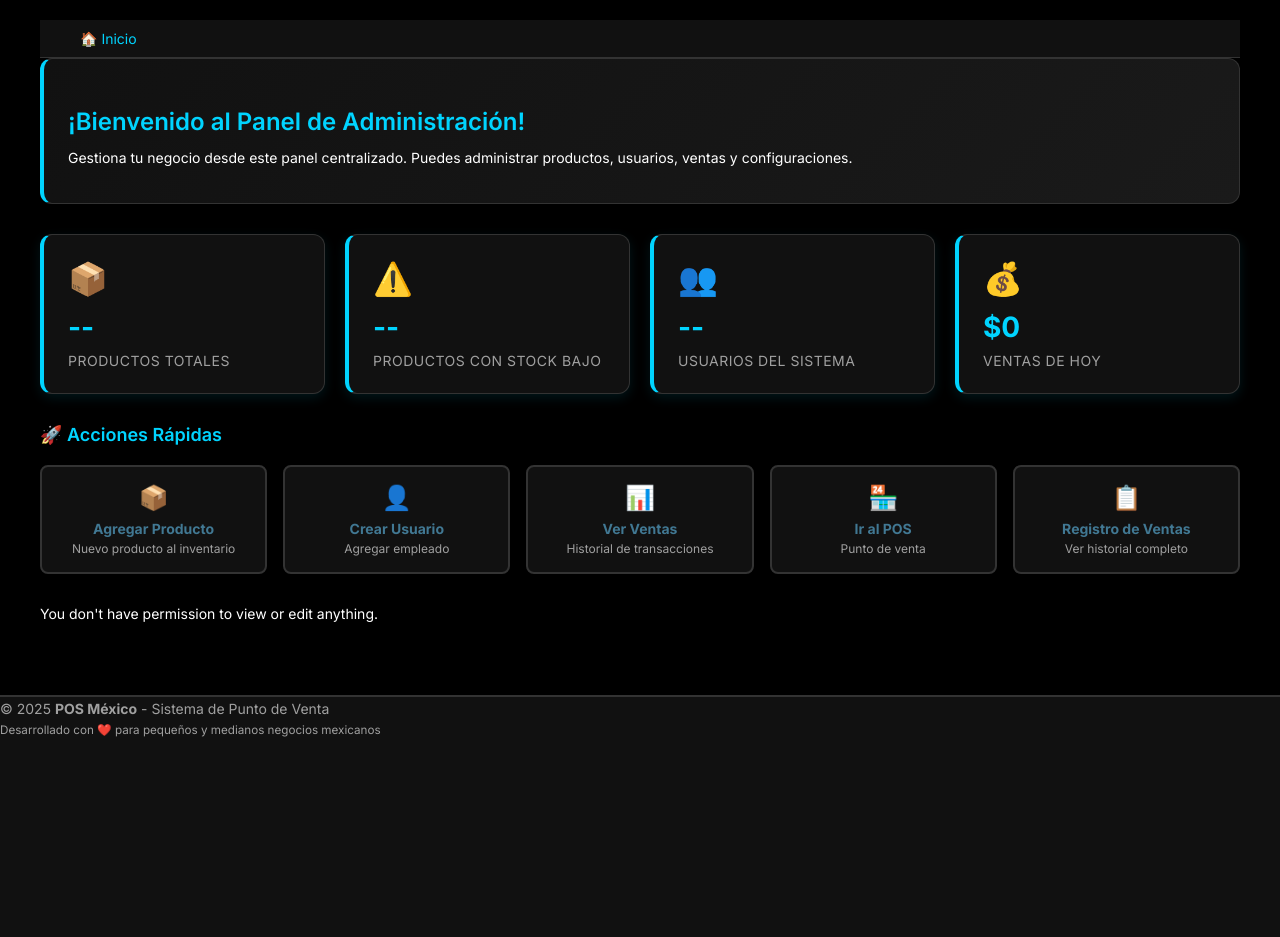
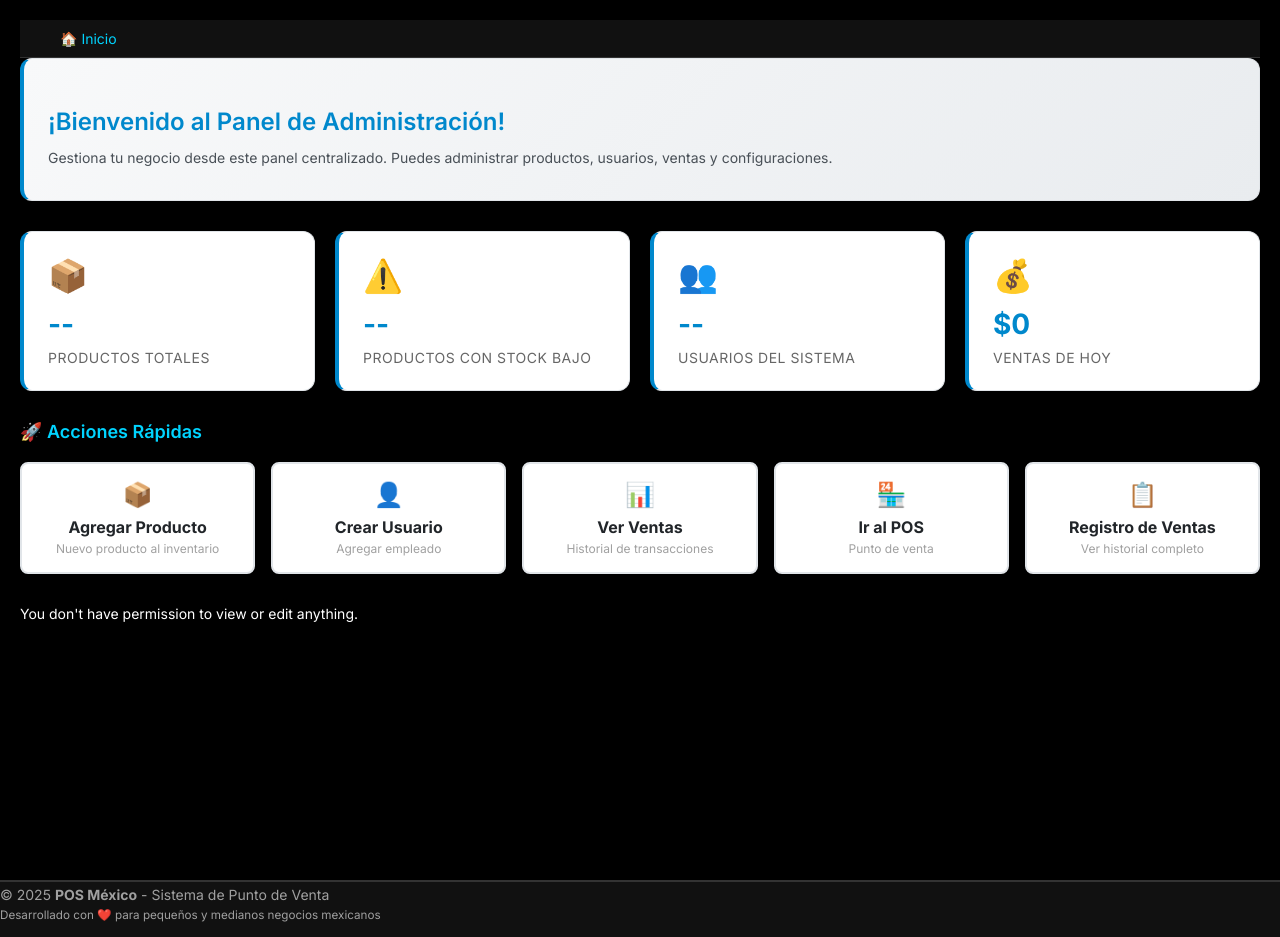
Before and after one commit to josesin1233/POS, a Django app: template templates/admin/index.html in a window 1280 px wide. Shown: the part 51-988 px from the top of the page. Before the commit the page ends 788 px from the top, so only its background shows below. Run offline with Django 5.2, Linux system fonts and the light colour scheme; the template is opened without the code that fills it, so the values that code supplies are empty; parts of the project's set-up code (start-up, migrations or seed data) failed here and were passed over.

Commit message:
Improve admin template design with better visibility
- Replace CSS variables with direct colors for better compatibility
- Add proper color scheme (#0088cc blue theme)
- Improve text contrast and readability
- Fix business plan display styling
- Add background and padding improvements for better visual hierarchy

🤖 Generated with [Claude Code](https://claude.ai/code)

Co-Authored-By: Claude <noreply@anthropic.com>

```diff
--- a/templates/admin/index.html
+++ b/templates/admin/index.html
@@ -21,18 +21,18 @@
 }
 
 .stat-card {
-    background: var(--pos-bg-secondary);
-    border: 1px solid var(--pos-border);
+    background: #ffffff;
+    border: 1px solid #e1e5e9;
     border-radius: 12px;
     padding: 24px;
-    box-shadow: 0 4px 12px rgba(0, 212, 255, 0.1);
-    border-left: 4px solid var(--pos-primary);
+    box-shadow: 0 4px 12px rgba(0, 0, 0, 0.1);
+    border-left: 4px solid #0088cc;
     transition: transform 0.2s;
 }
 
 .stat-card:hover {
     transform: translateY(-2px);
-    box-shadow: 0 8px 24px rgba(0, 212, 255, 0.2);
+    box-shadow: 0 8px 24px rgba(0, 136, 204, 0.2);
 }
 
 .stat-icon {
@@ -44,31 +44,36 @@
 .stat-number {
     font-size: 28px;
     font-weight: 700;
-    color: var(--pos-primary);
+    color: #0088cc;
     margin-bottom: 8px;
 }
 
 .stat-label {
-    color: var(--pos-text-secondary);
+    color: #666;
     font-size: 14px;
     text-transform: uppercase;
     letter-spacing: 0.5px;
 }
 
 .welcome-message {
-    background: linear-gradient(135deg, var(--pos-bg-secondary), var(--pos-bg-tertiary));
-    border: 1px solid var(--pos-border);
+    background: linear-gradient(135deg, #f8f9fa, #e9ecef);
+    border: 1px solid #e1e5e9;
     border-radius: 12px;
     padding: 24px;
     margin-bottom: 30px;
-    border-left: 4px solid var(--pos-primary);
+    border-left: 4px solid #0088cc;
 }
 
 .welcome-message h2 {
-    color: var(--pos-primary);
+    color: #0088cc;
     font-size: 24px;
     margin-bottom: 12px;
     font-weight: 600;
+}
+
+.welcome-message p {
+    color: #495057;
+    margin-bottom: 8px;
 }
 
 .quick-actions {
@@ -79,28 +84,55 @@
 }
 
 .quick-action {
-    background: var(--pos-bg-secondary);
-    border: 2px solid var(--pos-border);
+    background: #ffffff;
+    border: 2px solid #e1e5e9;
     border-radius: 8px;
     padding: 16px;
     text-align: center;
     text-decoration: none;
-    color: var(--pos-text-primary);
+    color: #495057;
     transition: all 0.2s;
 }
 
 .quick-action:hover {
-    border-color: var(--pos-primary);
+    border-color: #0088cc;
     transform: translateY(-1px);
     text-decoration: none;
-    color: var(--pos-primary);
-    box-shadow: 0 4px 12px rgba(0, 212, 255, 0.2);
+    color: #0088cc;
+    box-shadow: 0 4px 12px rgba(0, 136, 204, 0.2);
+}
+
+.quick-action strong {
+    color: #212529;
+    font-size: 16px;
+    display: block;
+    margin-bottom: 4px;
+}
+
+.quick-action:hover strong {
+    color: #0088cc;
 }
 
 .quick-action-icon {
     font-size: 24px;
     margin-bottom: 8px;
     display: block;
+}
+
+/* Mejorar legibilidad general */
+body {
+    font-family: 'Segoe UI', Tahoma, Geneva, Verdana, sans-serif;
+}
+
+#content {
+    background: #f8f9fa;
+    min-height: 100vh;
+    padding: 20px;
+}
+
+#site-name a {
+    color: #0088cc !important;
+    text-decoration: none;
 }
 </style>
 
@@ -117,9 +149,9 @@
     {% if user.business %}
         <p style="margin-top: 16px;">
             <strong>Negocio activo:</strong>
-            <span style="color: var(--pos-primary); font-weight: 600;">{{ user.business.name }}</span>
-            <span style="margin-left: 12px; padding: 4px 8px; background: white; border-radius: 4px; font-size: 12px;">
-                Plan {{ user.business.get_plan_display }}
+            <span style="color: #0088cc; font-weight: 600;">{{ user.business.name }}</span>
+            <span style="margin-left: 12px; padding: 4px 8px; background: #ffffff; border-radius: 4px; font-size: 12px; border: 1px solid #e1e5e9;">
+                {{ user.business.get_plan_display }}
             </span>
         </p>
     {% endif %}
```
